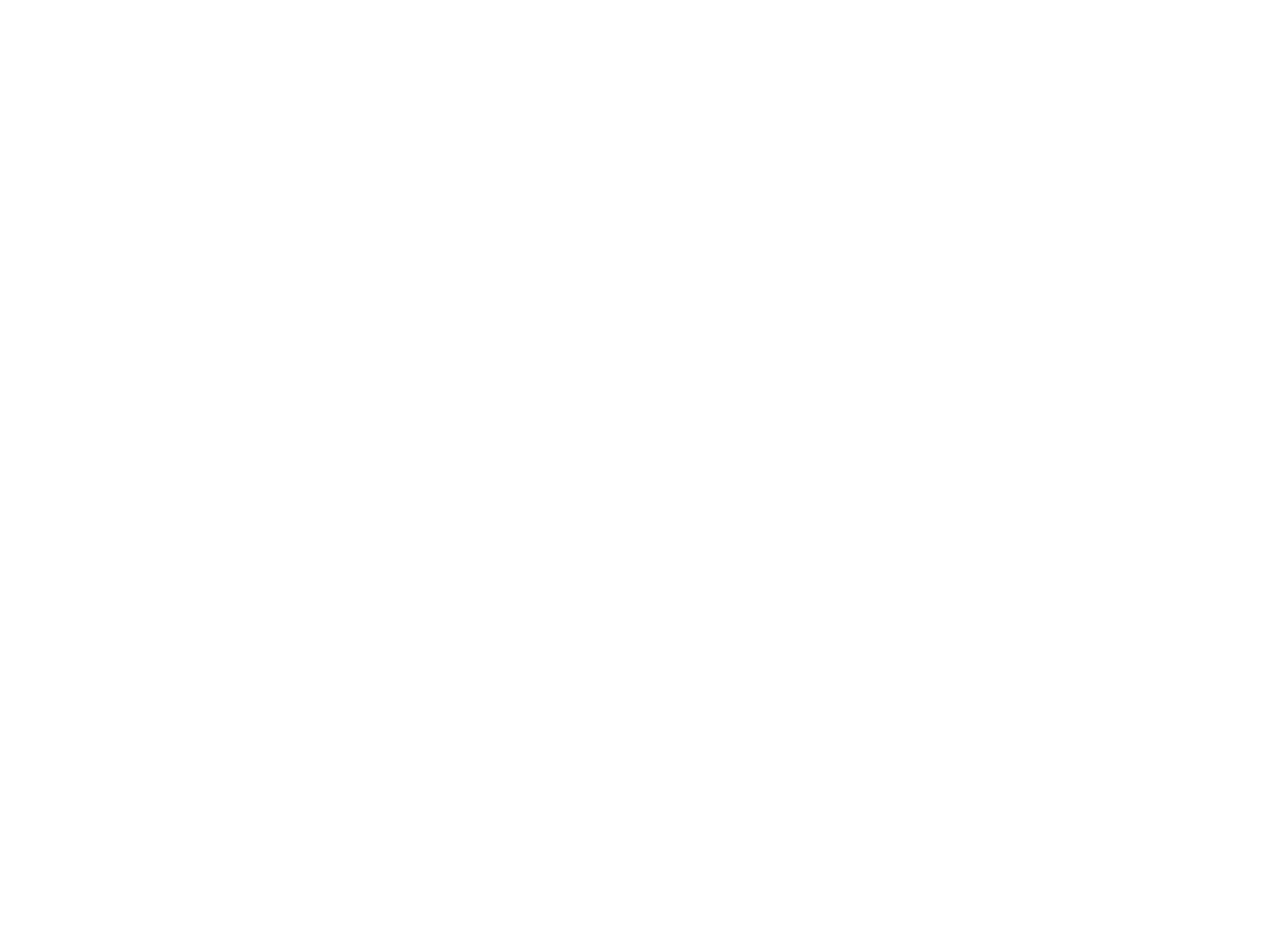
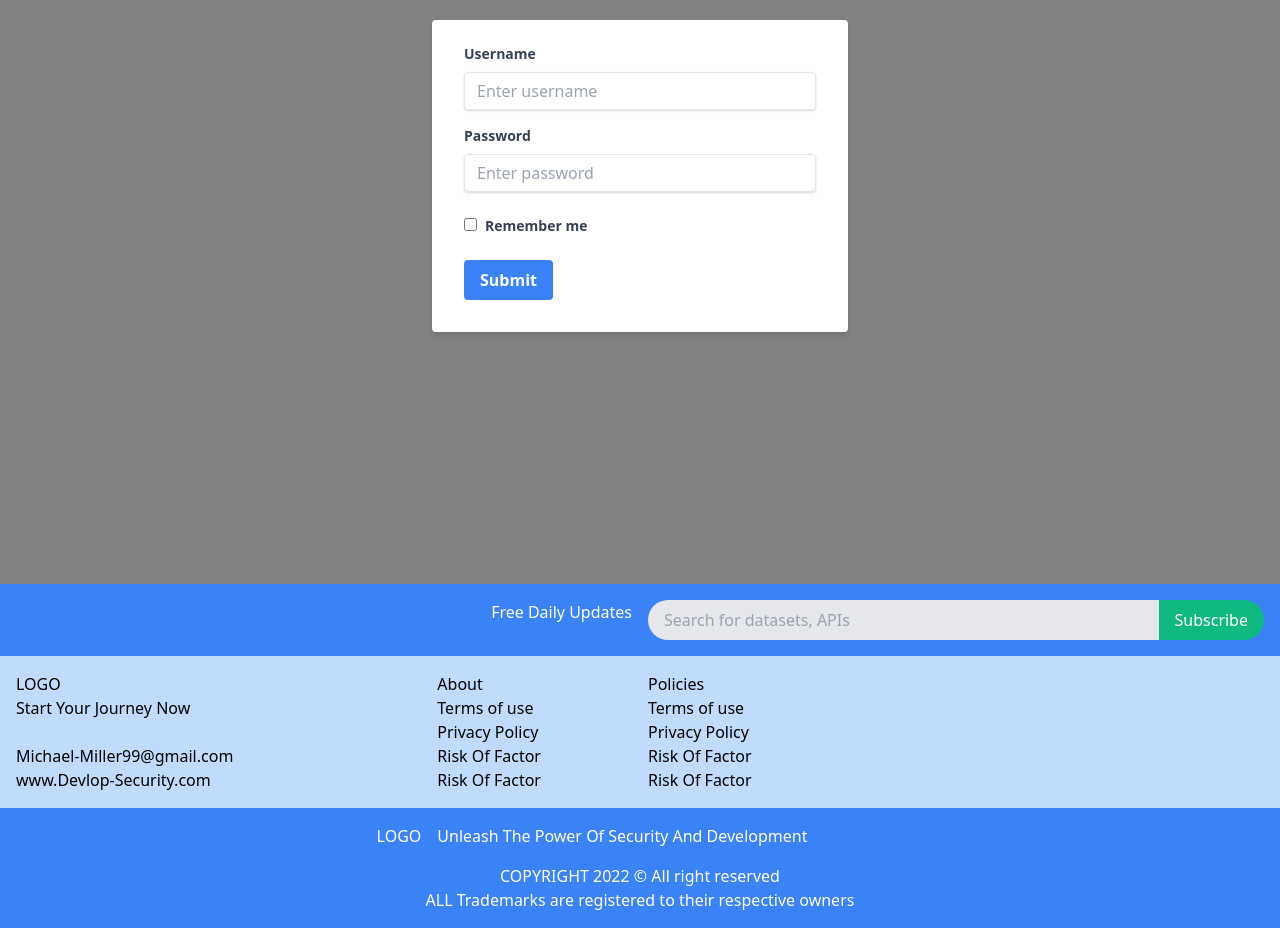
Before and after one commit to Deepak9657568826/Periyar-Variable-032, a React (Vite) app in the folder frontend/skillify/: page /login in a window 1280 px wide. Shown: the part 280-1208 px from the top of the page. Before the commit the page ends 800 px from the top, so only its background shows below. Built offline with nearby package versions, Linux system fonts and the light colour scheme.

Commit message:
login signup component complete

```diff
--- a/frontend/skillify/package.json
+++ b/frontend/skillify/package.json
@@ -13,6 +13,7 @@
     "axios": "^1.6.8",
     "react": "^18.2.0",
     "react-dom": "^18.2.0",
+    "react-icons": "^5.2.1",
     "react-redux": "^9.1.2",
     "react-router-dom": "^6.23.0",
     "redux": "^5.0.1",
--- a/frontend/skillify/src/App.jsx
+++ b/frontend/skillify/src/App.jsx
@@ -4,6 +4,7 @@
 import './App.css'
 import Navbar from './component/Navbar'
 import AllRoutes from './AllRoutes'
+import Footer from './component/Footer'
 
 function App() {
   const [count, setCount] = useState(0)
@@ -12,6 +13,7 @@
     <div>
       <Navbar/>
       <AllRoutes/>
+      <Footer/>
     </div>
   )
 }
--- a/frontend/skillify/src/component/Footer.jsx
+++ b/frontend/skillify/src/component/Footer.jsx
@@ -1,11 +1,74 @@
-import React from 'react'
+import React from 'react';
 
 function Footer() {
-  return (
-    <div>
+    return (
+        <div className="footer_section">
 
-    </div>
-  )
+            {/* FOOTER TOP SECTION START */}
+            <div className="subscriber_head bg-blue-500 grid grid-cols-2 gap-4 p-4 text-white">
+                <h1 id="free_daily_updates" className="col-span-1 text-right">Free Daily Updates</h1>
+                <form action="" className="subscriber_search_box col-span-1 flex" method="get">
+                    <input className="subscriber_search_bar flex-1 bg-gray-200 px-4 py-2 rounded-l-full" type="text" placeholder="Search for datasets, APIs" />
+                    <button className="subscriber_button bg-green-500 px-4 py-2 rounded-r-full" type="submit">Subscribe</button>
+                </form>
+            </div>
+            {/* FOOTER TOP SECTION ENDS */}
+
+            {/* FOOTER MID SECTION START */}
+            <div className="subscriber_mid bg-blue-200 grid grid-cols-3 gap-4 p-4">
+                <div className="first_para col-span-1">
+                    <div className="footer_logo">
+                        <h1>LOGO</h1>
+                    </div>
+                    <div className="footer_para">
+                        <h3 id="footer_first_head" className="font-light">Start Your Journey Now</h3>
+                        <br />
+                        <h5>Michael-Miller99@gmail.com</h5>
+                        <h5>www.Devlop-Security.com</h5>
+                    </div>
+                </div>
+                <div className="middle_para col-span-1 grid grid-cols-2 gap-4">
+                    <div className="footer_About">
+                        <h4 className="footer_About_para"><a className="footer_About_head" href="#">About</a></h4>
+                        <h5 className="footer_About_para"><a className="footer_About_links" href="">Terms of use</a></h5>
+                        <h5 className="footer_About_para"><a className="footer_About_links" href="">Privacy Policy</a></h5>
+                        <h5 className="footer_About_para"><a className="footer_About_links" href="">Risk Of Factor</a></h5>
+                        <h5 className="footer_About_para"><a className="footer_About_links" href="">Risk Of Factor</a></h5>
+                    </div>
+
+                    <div className="footer_About">
+                        <h4 className="footer_About_para"><a className="footer_About_head" href="#">Policies</a></h4>
+                        <h5 className="footer_About_para"><a className="footer_About_links" href="">Terms of use</a></h5>
+                        <h5 className="footer_About_para"><a className="footer_About_links" href="">Privacy Policy</a></h5>
+                        <h5 className="footer_About_para"><a className="footer_About_links" href="">Risk Of Factor</a></h5>
+                        <h5 className="footer_About_para"><a className="footer_About_links" href="">Risk Of Factor</a></h5>
+                    </div>
+
+                    {/* Add more content here */}
+                </div>
+                <div className="last_para col-span-1">
+                    {/* Your existing HTML content for the last section */}
+                </div>
+            </div>
+            {/* FOOTER MID SECTION ENDS */}
+
+            {/* FOOTER LAST SECTION START */}
+            <div className="subscriber_last bg-blue-500 grid grid-cols-3 gap-4 p-4 text-white">
+                <div className="footer_logo_last col-span-1 text-right">
+                    <h1>LOGO</h1>
+                </div>
+                <div className="footer_last_mid_para col-span-2">
+                    <p id="unleash" className="font-light">Unleash The Power Of Security And Development</p>
+                </div>
+                <div className="footer_last_last_para col-span-3 text-center">
+                    <p className="copyright2">COPYRIGHT 2022 &copy; All right reserved</p>
+                    <p className="copyright2">ALL Trademarks are registered to their respective owners</p>
+                </div>
+            </div>
+            {/* FOOTER LAST SECTION ENDS */}
+
+        </div>
+    );
 }
 
-export default Footer
+export default Footer;
--- a/frontend/skillify/src/component/Navbar.jsx
+++ b/frontend/skillify/src/component/Navbar.jsx
@@ -1,12 +1,18 @@
 import React from 'react';
 import { Link } from 'react-router-dom';
+import projectLogo from "../assets/projectLogo.jpg"
 
-function Navbar() {
+
+function Navbar(){
     return (
         <div className="bg-gray-800 text-white py-4">
             <div className="container mx-auto flex justify-between items-center">
-                <Link to="/" className="text-xl font-bold">Home</Link>
+                {/* Replace "Home" text with your website logo */}
+                <Link to="/">
+                    <img src={projectLogo} alt="Website Logo" className="h-8" />
+                </Link>
                 <div className="flex space-x-4">
+                    <Link to="/" className="hover:text-gray-300">Home</Link>
                     <Link to="/about" className="hover:text-gray-300">About Us</Link>
                     <Link to="/contact" className="hover:text-gray-300">Contact Us</Link>
                     <Link to="/services" className="hover:text-gray-300">Services</Link>
@@ -17,5 +23,4 @@
         </div>
     );
 }
-
 export default Navbar;
--- a/frontend/skillify/src/pages/Login.jsx
+++ b/frontend/skillify/src/pages/Login.jsx
@@ -1,11 +1,72 @@
-import React from 'react'
+import React, { useState } from 'react';
+import "../styles/loginpage.css"
 
 function Login() {
+  const [username, setUsername] = useState('');
+  const [password, setPassword] = useState('');
+  const [rememberMe, setRememberMe] = useState(false);
+
+  const handleLogin = () => {
+    // Logic to handle login
+  };
+
   return (
-    <div>
-      <h1>THis is login page</h1>
+    <div className="loginpage flex justify-center items-center h-screen">
+
+      {/* Right Section with Form */}
+      <div className="flex-1 max-w-md px-4">
+        <form className="bg-white shadow-md rounded px-8 pt-6 pb-8 mb-4">
+          <div className="mb-4">
+            <label className="block text-gray-700 text-sm font-bold mb-2" htmlFor="username">
+              Username
+            </label>
+            <input
+              className="shadow appearance-none border rounded w-full py-2 px-3 text-gray-700 leading-tight focus:outline-none focus:shadow-outline"
+              id="username"
+              type="text"
+              placeholder="Enter username"
+              value={username}
+              onChange={(e) => setUsername(e.target.value)}
+            />
+          </div>
+          <div className="mb-6">
+            <label className="block text-gray-700 text-sm font-bold mb-2" htmlFor="password">
+              Password
+            </label>
+            <input
+              className="shadow appearance-none border rounded w-full py-2 px-3 text-gray-700 leading-tight focus:outline-none focus:shadow-outline"
+              id="password"
+              type="password"
+              placeholder="Enter password"
+              value={password}
+              onChange={(e) => setPassword(e.target.value)}
+            />
+          </div>
+          <div className="mb-6">
+            <label className="block text-gray-700 text-sm font-bold mb-2" htmlFor="rememberMe">
+              <input
+                className="mr-2 leading-tight"
+                type="checkbox"
+                id="rememberMe"
+                checked={rememberMe}
+                onChange={() => setRememberMe(!rememberMe)}
+              />
+              <span className="text-sm">Remember me</span>
+            </label>
+          </div>
+          <div className="flex items-center justify-between">
+            <button
+              className="bg-blue-500 hover:bg-blue-700 text-white font-bold py-2 px-4 rounded focus:outline-none focus:shadow-outline"
+              type="button"
+              onClick={handleLogin}
+            >
+              Submit
+            </button>
+          </div>
+        </form>
+      </div>
     </div>
-  )
+  );
 }
 
-export default Login
+export default Login;
--- a/frontend/skillify/src/pages/SignUp.jsx
+++ b/frontend/skillify/src/pages/SignUp.jsx
@@ -1,9 +1,74 @@
-import React from 'react'
+import React, { useState } from 'react'
 
 function SignUp() {
+
+  const [username, setUsername] = useState('');
+  const [password, setPassword] = useState('');
+
+
+  const handleLogin = () => {
+    // Logic to handle login
+  };
+
   return (
-    <div>
-      <h1>THis is signup page</h1>
+    <div className="loginpage flex justify-center items-center h-screen">
+
+      {/* Right Section with Form */}
+      <div className="flex-1 max-w-md px-4">
+        <form className="bg-white shadow-md rounded px-8 pt-6 pb-8 mb-4">
+          <div className="mb-4">
+            <label className="block text-gray-700 text-sm font-bold mb-2" htmlFor="username">
+              Fullname
+            </label>
+            <input
+              className="shadow appearance-none border rounded w-full py-2 px-3 text-gray-700 leading-tight focus:outline-none focus:shadow-outline"
+              id="username"
+              type="text"
+              placeholder="Enter fullname"
+              value={username}
+              onChange={(e) => setUsername(e.target.value)}
+            />
+          </div>
+
+          <div className="mb-4">
+            <label className="block text-gray-700 text-sm font-bold mb-2" htmlFor="username">
+              Email
+            </label>
+            <input
+              className="shadow appearance-none border rounded w-full py-2 px-3 text-gray-700 leading-tight focus:outline-none focus:shadow-outline"
+              id="username"
+              type="email"
+              placeholder="Enter email"
+              value={username}
+              onChange={(e) => setUsername(e.target.value)}
+            />
+          </div>
+
+          <div className="mb-6">
+            <label className="block text-gray-700 text-sm font-bold mb-2" htmlFor="password">
+              Password
+            </label>
+            <input
+              className="shadow appearance-none border rounded w-full py-2 px-3 text-gray-700 leading-tight focus:outline-none focus:shadow-outline"
+              id="password"
+              type="password"
+              placeholder="Enter password"
+              value={password}
+              onChange={(e) => setPassword(e.target.value)}
+            />
+          </div>
+
+          <div className="flex items-center justify-between">
+            <button
+              className="bg-blue-500 hover:bg-blue-700 text-white font-bold py-2 px-4 rounded focus:outline-none focus:shadow-outline"
+              type="button"
+              onClick={handleLogin}
+            >
+              Register
+            </button>
+          </div>
+        </form>
+      </div>
     </div>
   )
 }
--- /dev/null
+++ b/frontend/skillify/src/styles/loginpage.css
@@ -0,0 +1,3 @@
+.loginpage{
+    background-color: rgb(130, 130, 130);
+}
```
Also changed, not shown: frontend/skillify/src/assets/projectLogo.jpg (added), frontend/skillify/src/styles/signuppage.css (added), 1 other file (tests, documents, lock files or other folders).
